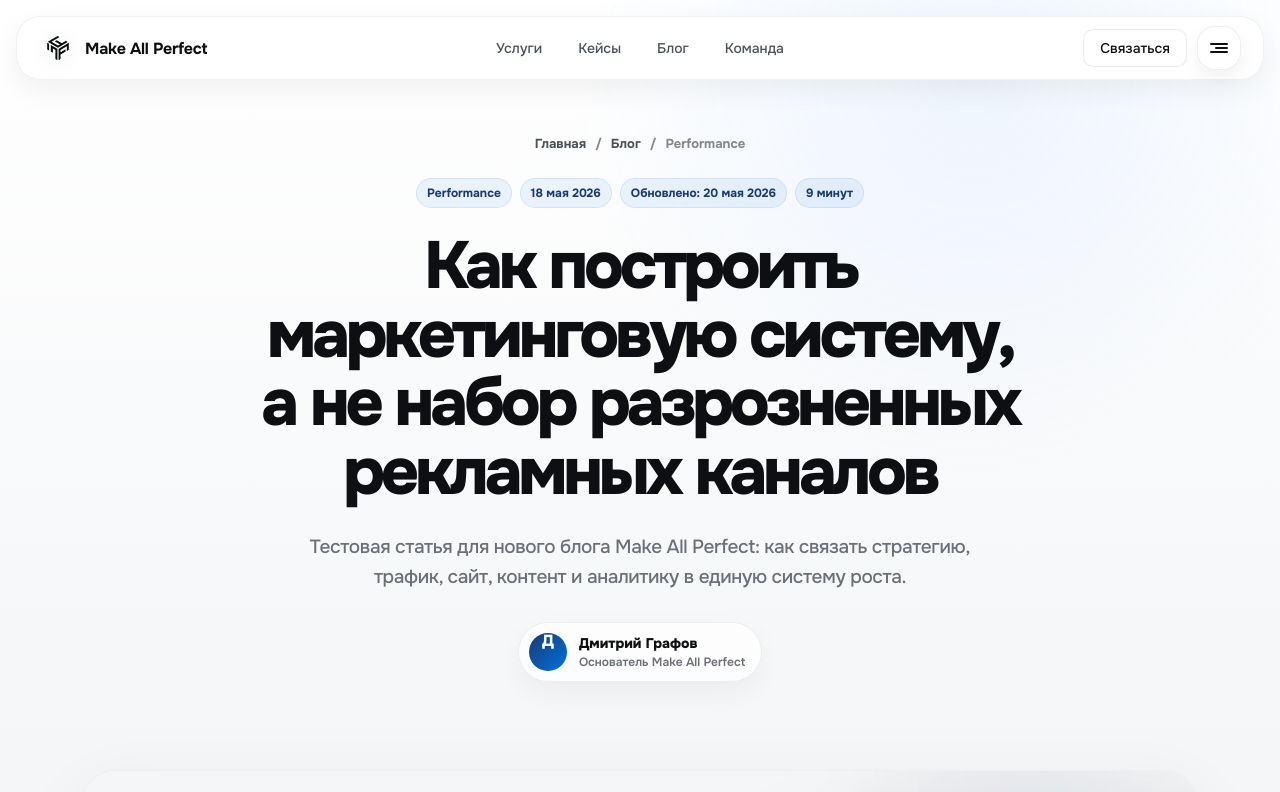
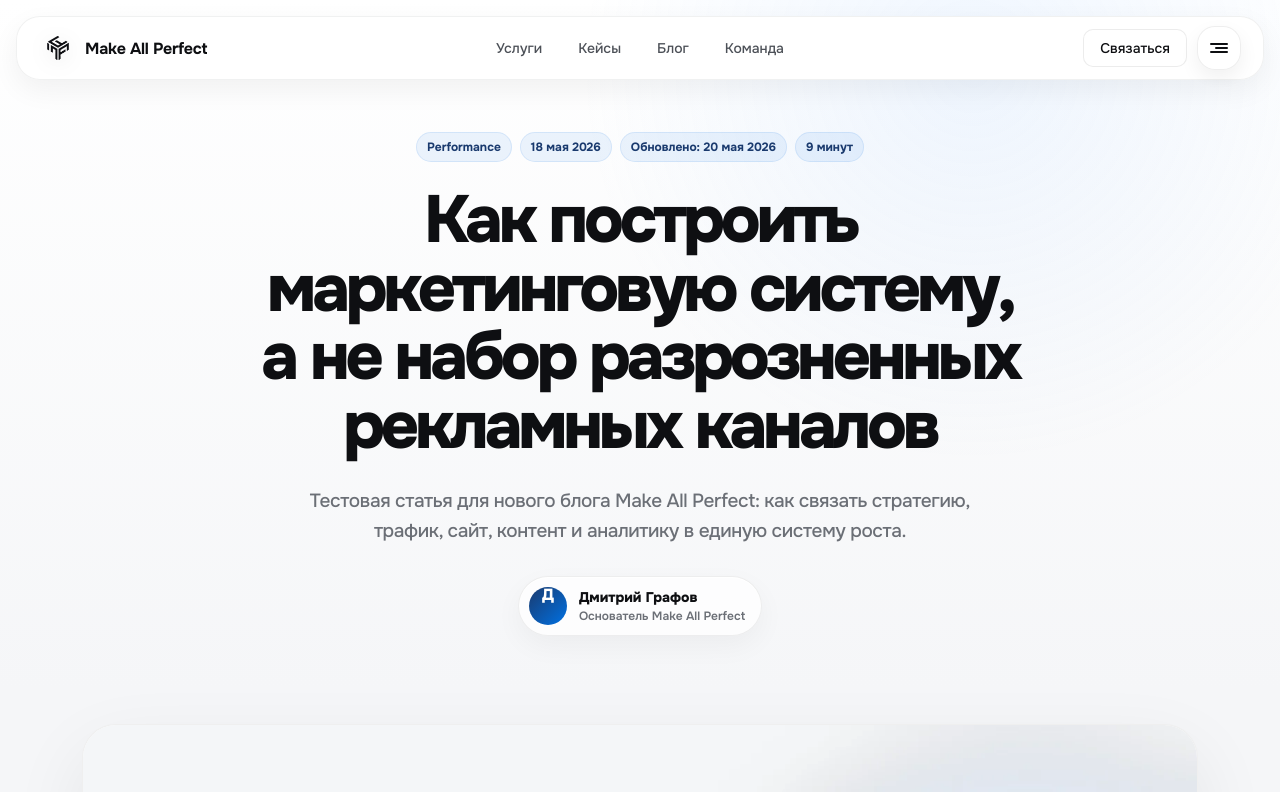
Before and after one commit to makeallperfectcompany/map2, a Next.js app: page /blog/test-article in a window 1280 px wide. Shown: the top 792 px of the page. Built offline with nearby package versions, Linux system fonts and the light colour scheme.

Commit message:
Remove temporary breadcrumbs before unified breadcrumbs system

```diff
--- a/src/components/content/ArticleTemplate.module.css
+++ b/src/components/content/ArticleTemplate.module.css
@@ -15,20 +15,6 @@
   background:
     radial-gradient(circle at 76% 10%, rgba(127, 183, 255, 0.12), transparent 34%),
     linear-gradient(180deg, #ffffff 0%, #f5f6f8 100%);
-}
-
-.breadcrumbs {
-  display: inline-flex;
-  align-items: center;
-  gap: 9px;
-  margin-bottom: 28px;
-  color: #86868b;
-  font: 650 13px/1 Onest, Inter, system-ui, sans-serif;
-}
-
-.breadcrumbs a {
-  color: #4c5057;
-  text-decoration: none;
 }
 
 .meta {
--- a/src/components/content/ArticleTemplate.tsx
+++ b/src/components/content/ArticleTemplate.tsx
@@ -43,13 +43,7 @@ export default function ArticleTemplate({ article }: { article: Article }) {
       <article>
         <header className={styles.hero}>
           <div className={styles.container}>
-            <nav className={styles.breadcrumbs} aria-label="Хлебные крошки">
-              <a href="/">Главная</a>
-              <span>/</span>
-              <a href="/blog">Блог</a>
-              <span>/</span>
-              <span>{article.category}</span>
-            </nav>
+
 
             <div className={styles.meta}>
               <span>{article.category}</span>
--- a/src/components/content/CaseTemplate.module.css
+++ b/src/components/content/CaseTemplate.module.css
@@ -15,20 +15,6 @@
   background:
     radial-gradient(circle at 76% 10%, rgba(127, 183, 255, 0.12), transparent 34%),
     linear-gradient(180deg, #ffffff 0%, #f5f6f8 100%);
-}
-
-.breadcrumbs {
-  display: inline-flex;
-  align-items: center;
-  gap: 9px;
-  margin-bottom: 28px;
-  color: #86868b;
-  font: 650 13px/1 Onest, Inter, system-ui, sans-serif;
-}
-
-.breadcrumbs a {
-  color: #4c5057;
-  text-decoration: none;
 }
 
 .category {
```
Also changed, not shown: src/components/content/CaseTemplate.tsx (+1 -7 lines), 1 other file (tests, documents, lock files or other folders).
